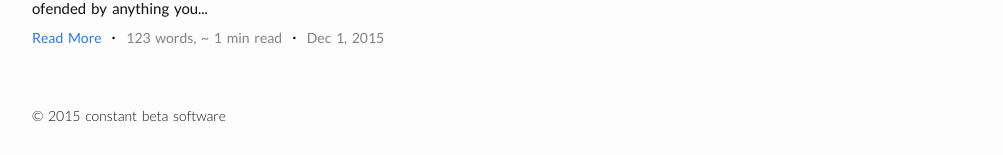
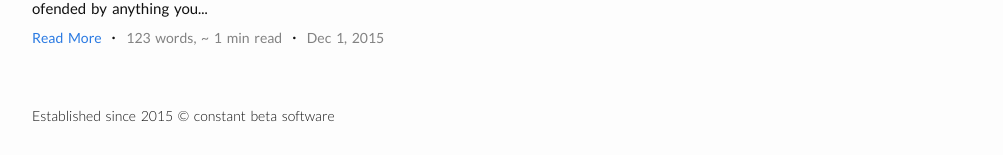
Before and after one commit to constantbetasoftware/constantbetasoftware.github.io, a Jekyll site: the page built from index.html, in a window 1280 px wide. Shown: the part 1234-1389 px from the top of the page, without its empty margins (138-1141 px from the left). Built offline with Jekyll 4.4.1, drawn with Linux system fonts in a browser that asks for light colours.

Commit message:
new footer

```diff
--- a/_includes/footer.html
+++ b/_includes/footer.html
@@ -20,6 +20,6 @@
   </span>
   ·
   <span class="copyright">
-    © 2015 constant beta software
+    Established since 2015 © constant beta software
   </div>
 </footer>
--- a/index.html
+++ b/index.html
@@ -13,5 +13,5 @@ layout: default
 </div>
 
 <div class="copyright">
-  © 2015 constant beta software
+  Established since 2015 © constant beta software
 </div>
```
